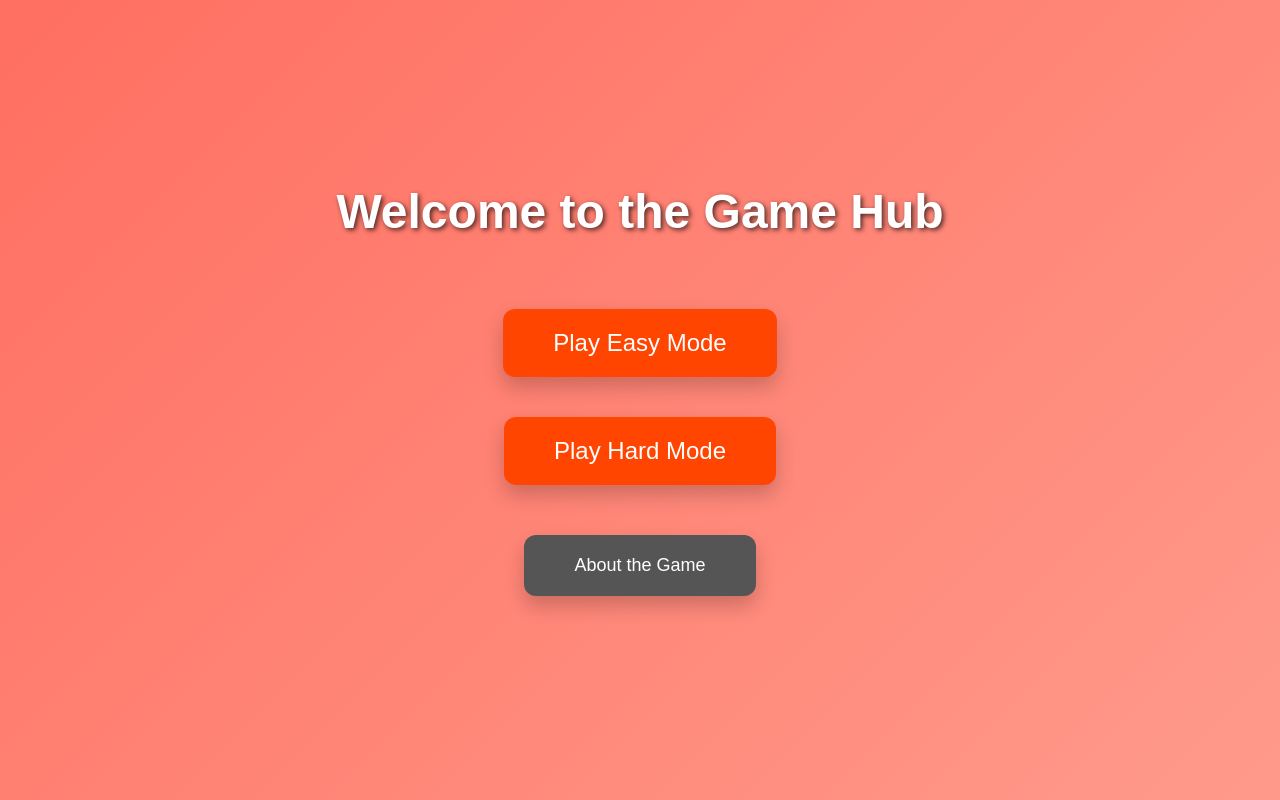
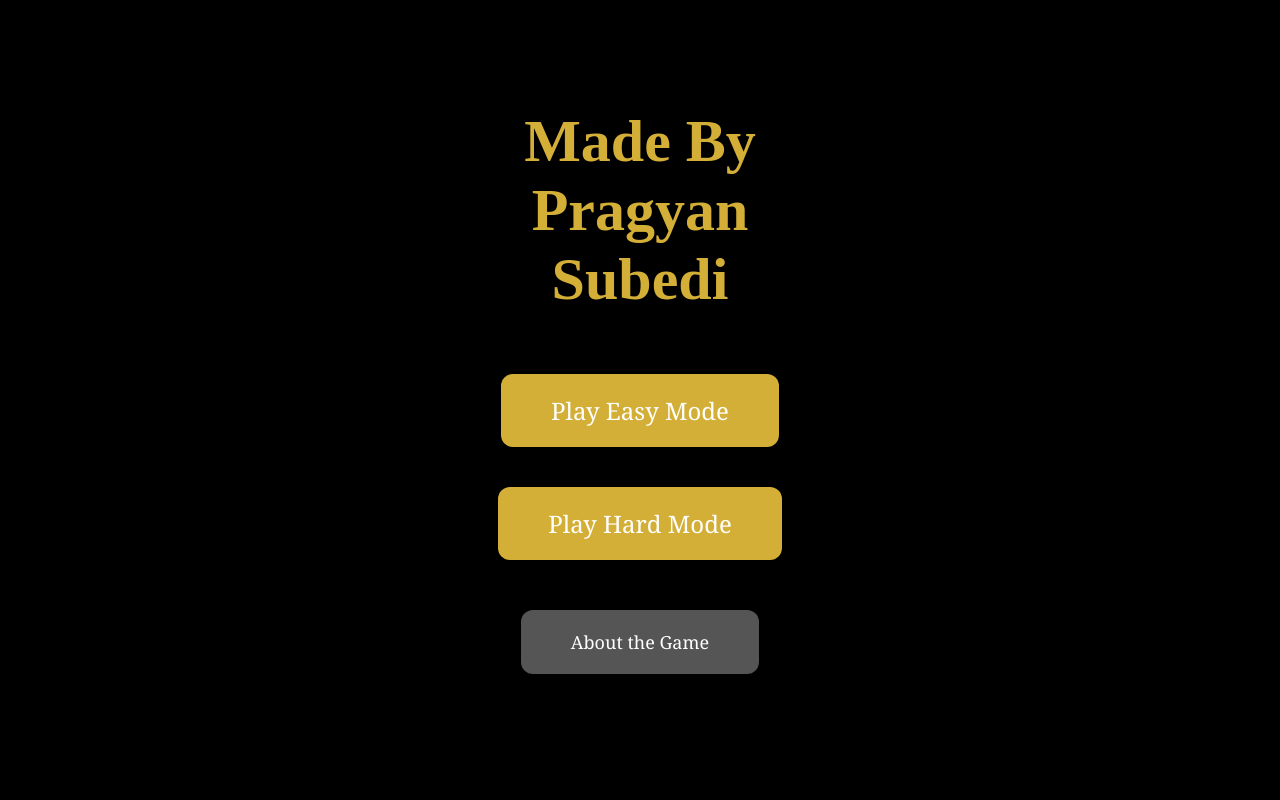
Before and after one commit to Devprs1/Devprs1.github.io, a plain HTML site: page main.html in a window 1280 px wide. Drawn offline with Linux system fonts and the light colour scheme.

Commit message:
Update main.html

```diff
--- a/main.html
+++ b/main.html
@@ -11,8 +11,8 @@
             box-sizing: border-box;
         }
         body {
-            background: linear-gradient(135deg, #ff6f61, #ff9a8b);
-            font-family: 'Arial', sans-serif;
+            background: #000;  /* Black background */
+            font-family: 'Georgia', serif;
             color: #fff;
             display: flex;
             justify-content: center;
@@ -20,16 +20,24 @@
             height: 100vh;
             text-align: center;
             overflow: hidden;
+            padding: 20px;
         }
         h1 {
-            font-size: 48px;
-            margin-bottom: 50px;
-            text-shadow: 2px 2px 5px rgba(0, 0, 0, 0.7);
+            font-size: 60px;
+            margin-bottom: 40px;
+            color: #d4af37;  /* Gold color */
+            text-shadow: 3px 3px 5px rgba(0, 0, 0, 0.7);
+            font-family: 'Lucida Bright', serif;
         }
         .container {
             display: flex;
             flex-direction: column;
             align-items: center;
+            box-shadow: 0 10px 30px rgba(0, 0, 0, 0.6);
+            padding: 50px;
+            background: rgba(0, 0, 0, 0.8);  /* Dark transparent background */
+            border-radius: 15px;
+            max-width: 500px;
         }
         a {
             display: block;
@@ -37,17 +45,17 @@
             padding: 20px 50px;
             font-size: 24px;
             text-decoration: none;
-            background: #ff4500;
+            background: #d4af37;
             color: white;
             border-radius: 12px;
-            box-shadow: 0 10px 20px rgba(0, 0, 0, 0.2);
+            box-shadow: 0 10px 20px rgba(0, 0, 0, 0.3);
             transform: translateY(0);
-            transition: transform 0.3s ease, box-shadow 0.3s ease;
+            transition: transform 0.3s ease, box-shadow 0.3s ease, background 0.3s ease;
         }
         a:hover {
-            background: #ff6f61;
+            background: #b28d28; /* Darker gold on hover */
             transform: translateY(-5px);
-            box-shadow: 0 15px 25px rgba(0, 0, 0, 0.3);
+            box-shadow: 0 15px 25px rgba(0, 0, 0, 0.5);
         }
         a:active {
             transform: translateY(2px);
@@ -64,7 +72,7 @@
 </head>
 <body>
     <div class="container">
-        <h1>Welcome to the Game Hub</h1>
+        <h1>Made By Pragyan Subedi</h1>
         <a href="game_easy.html">Play Easy Mode</a>
         <a href="game_hard.html">Play Hard Mode</a>
         <a href="about.html" class="about-link">About the Game</a>
```
